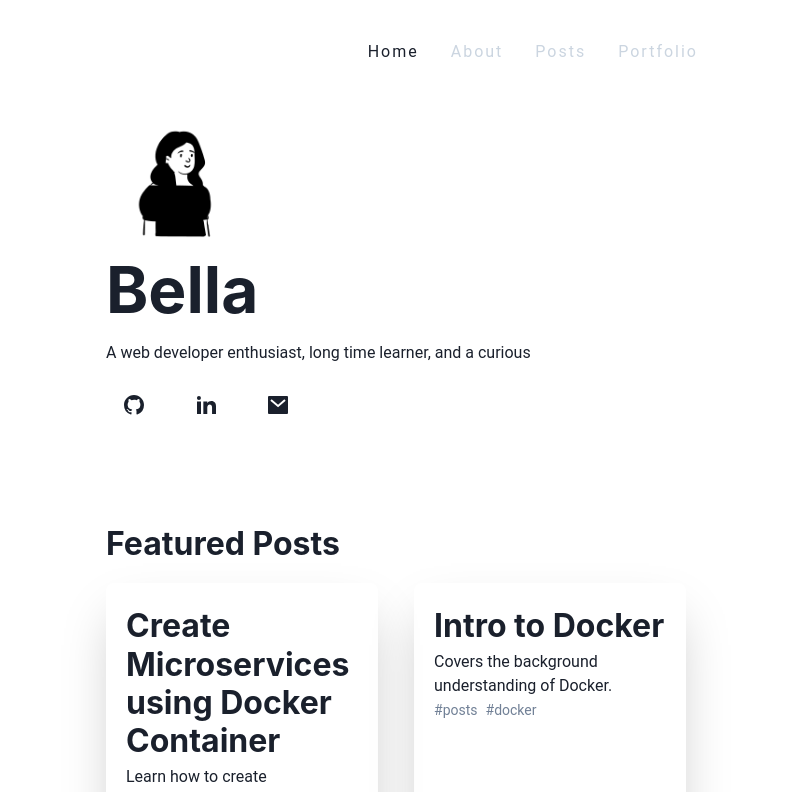
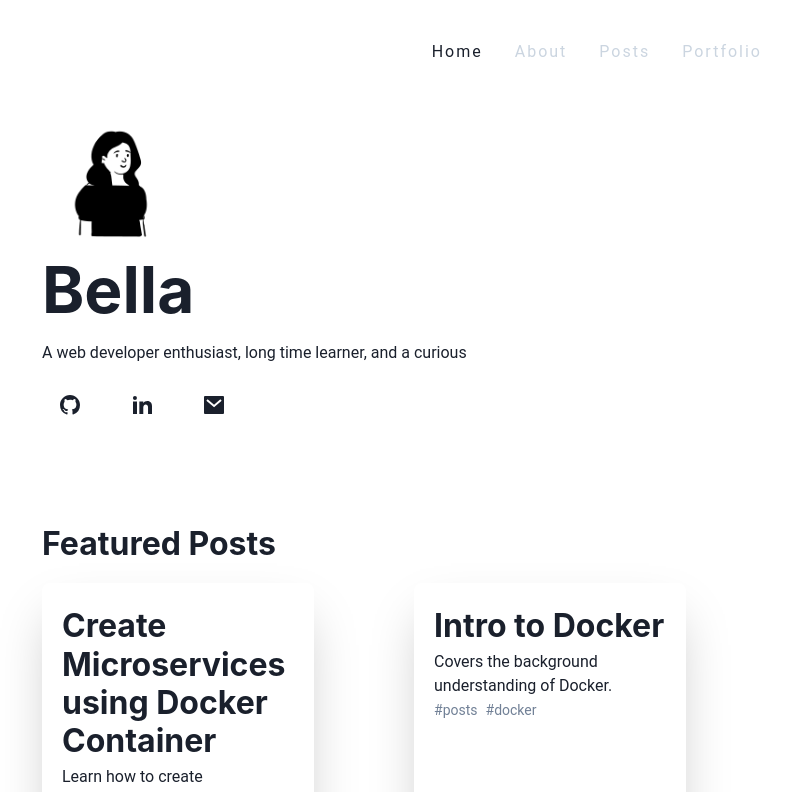
Before and after one commit to bellapd/bellapd-v1, a Next.js app: page / in a window 1280 px wide. Shown: the top 792 px of the page, without its empty margins (246-1036 px from the left). Built offline with nearby package versions, Linux system fonts and the light colour scheme; a small style sheet from the web is missing.

Commit message:
style: change container size

```diff
--- a/components/Main/Layout.tsx
+++ b/components/Main/Layout.tsx
@@ -10,7 +10,7 @@ const Layout: React.FC<{ children: React.ReactNode }> = ({ children }) => {
   return (
     <>
       <Box as="main">
-        <Container my={10} maxWidth="container.sm">
+        <Container my={10} maxWidth="container.md">
           <Navbar />
           <Global styles={[prismStyles, katexStyles]} />
           {children}
```
